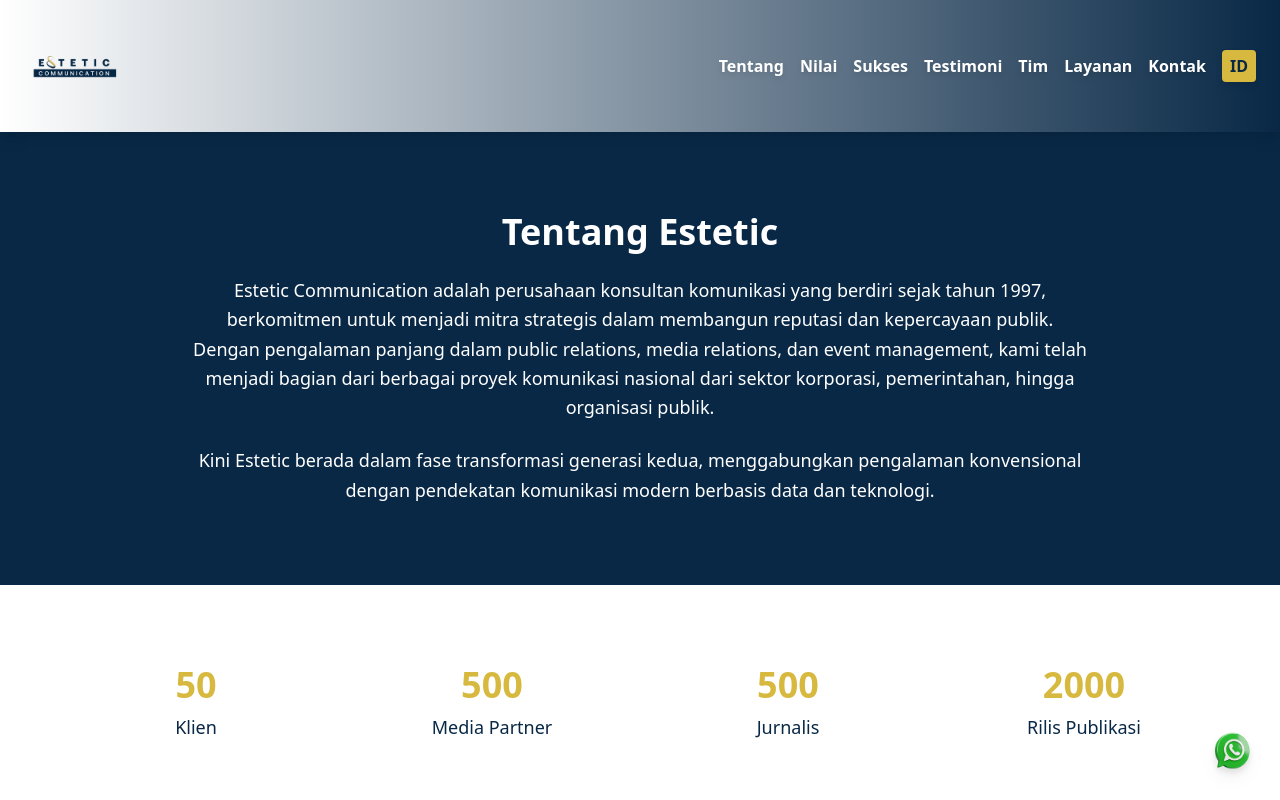
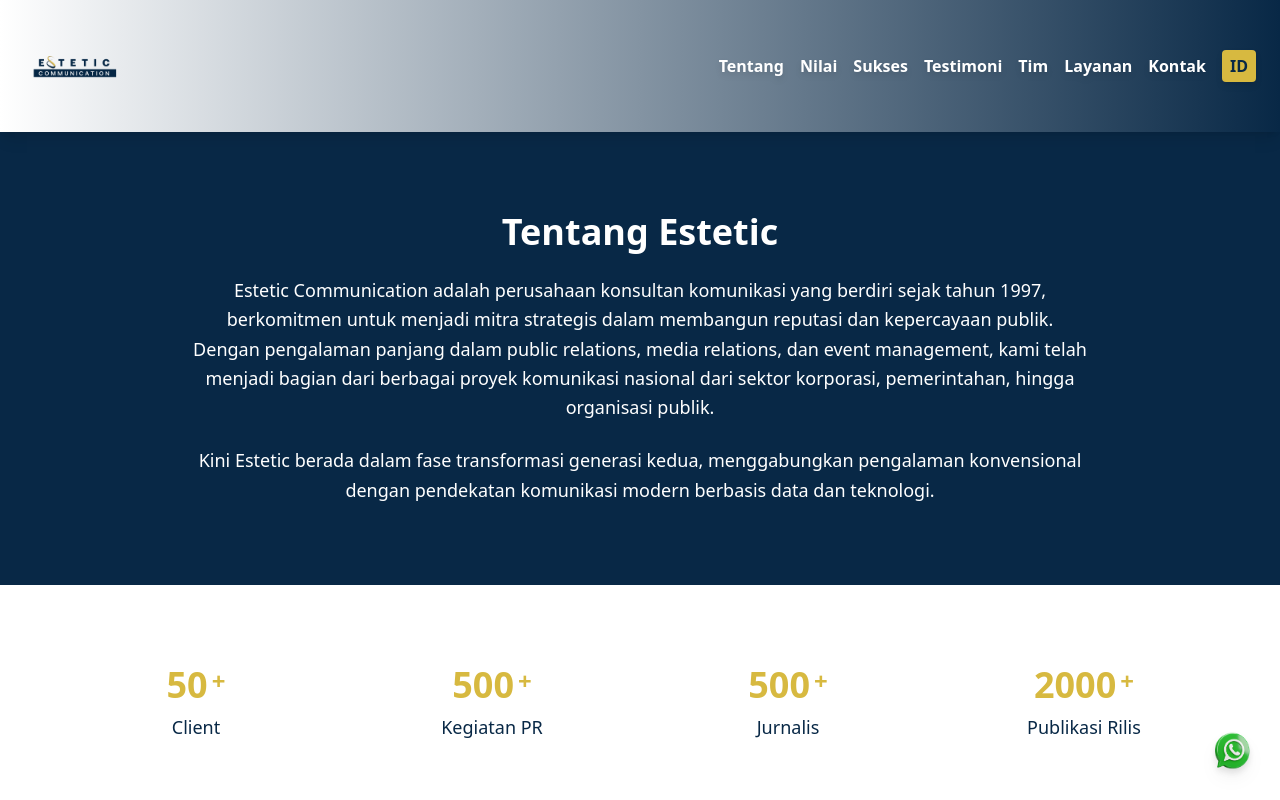
Before and after one commit to ProfAdri90/estetic-dinamis, a Next.js app: page / in a window 1280 px wide. Shown: the top 800 px of the page. Built offline with nearby package versions, Linux system fonts and the light colour scheme.

Commit message:
Update index.js

```diff
--- a/pages/index.js
+++ b/pages/index.js
@@ -261,20 +261,32 @@
     <section className="bg-white text-[#082846] py-20 px-8">
   <div className="max-w-6xl mx-auto grid grid-cols-2 md:grid-cols-4 gap-8 text-center">
     <div>
-      <h4 className="text-4xl font-bold text-[#d7b940]">{counts.client}</h4>
-      <p className="mt-2 text-lg">Klien</p>
+      <h4 className="text-4xl font-bold text-[#d7b940] flex items-start justify-center">
+      {counts.client}
+      <span className="ml-1 text-2xl align-top">+</span>
+      </h4>
+      <p className="mt-2 text-lg">Client</p>
     </div>
     <div>
-      <h4 className="text-4xl font-bold text-[#d7b940]">{counts.kegiatan}</h4>
-      <p className="mt-2 text-lg">Media Partner</p>
+      <h4 className="text-4xl font-bold text-[#d7b940] flex items-start justify-center">
+      {counts.kegiatan}
+      <span className="ml-1 text-2xl align-top">+</span>
+      </h4>
+      <p className="mt-2 text-lg">Kegiatan PR</p>
     </div>
     <div>
-      <h4 className="text-4xl font-bold text-[#d7b940]">{counts.jurnalis}</h4>
+      <h4 className="text-4xl font-bold text-[#d7b940] flex items-start justify-center">
+      {counts.jurnalis}
+      <span className="ml-1 text-2xl align-top">+</span>
+      </h4>
       <p className="mt-2 text-lg">Jurnalis</p>
     </div>
     <div>
-      <h4 className="text-4xl font-bold text-[#d7b940]">{counts.rilis}</h4>
-      <p className="mt-2 text-lg">Rilis Publikasi</p>
+      <h4 className="text-4xl font-bold text-[#d7b940] flex items-start justify-center">
+      {counts.rilis}
+      <span className="ml-1 text-2xl align-top">+</span>
+      </h4>
+      <p className="mt-2 text-lg">Publikasi Rilis</p>
     </div>
   </div>
 </section>
```
